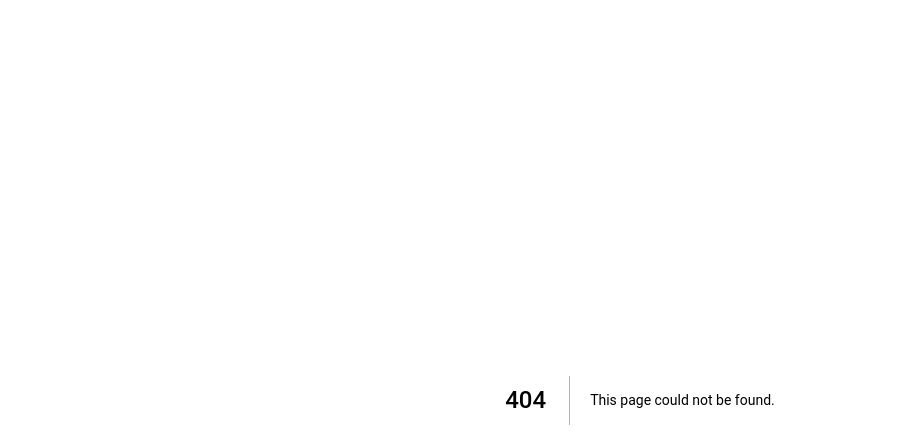
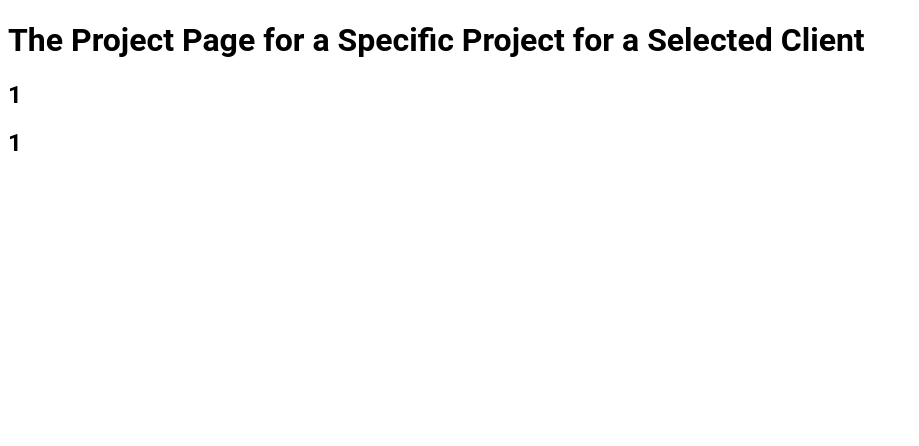
Before and after one commit to WebLean/NextJS-Course, a Next.js app: page /clients/1/1 in a window 1280 px wide. Before the commit this address had no page. Shown: the top 446 px of the page, without its empty margins (0-919 px from the left). Built offline with nearby package versions, Linux system fonts and the light colour scheme.

Commit message:
Building Nested Dynamic Routes & Paths

```diff
--- /dev/null
+++ b/pages/clients/[id]/[clientprojectid].js
@@ -0,0 +1,20 @@
+import React from 'react';
+import { useRouter } from 'next/router';
+
+function SelectedClientProjectPage() {
+  const router = useRouter();
+
+  console.log(router.query);
+
+  const { id, clientprojectid } = router.query;
+  return (
+    <div>
+      <h1>The Project Page for a Specific Project for a Selected Client</h1>
+
+      <h2>{id}</h2>
+      <h2>{clientprojectid}</h2>
+    </div>
+  );
+}
+
+export default SelectedClientProjectPage;
--- a/pages/portfolio/[projectid].js
+++ b/pages/portfolio/[projectid].js
@@ -12,7 +12,6 @@
 
   return (
     <div>
-      {router.query.projectid}
       <h1>The Portfolio Project Page</h1>
     </div>
   );
```
Also changed, not shown: pages/clients/[id]/index.js (added, +17 -0 lines), pages/clients/index.js (added, +11 -0 lines).
